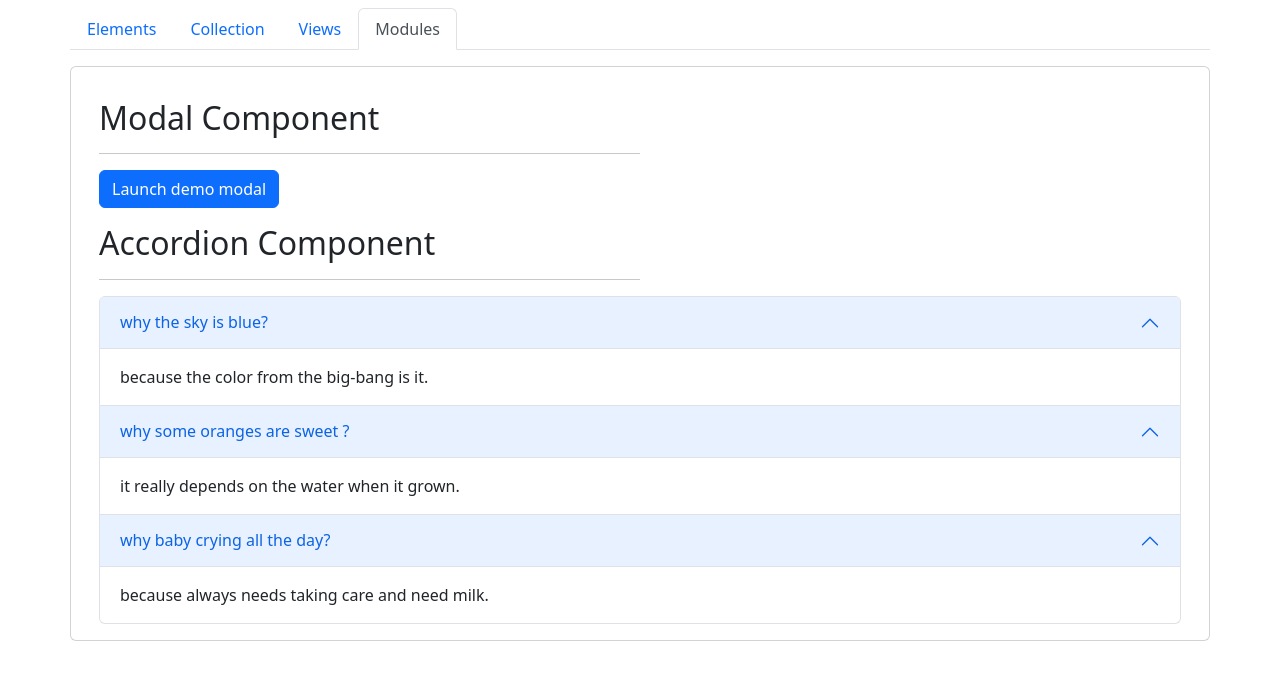
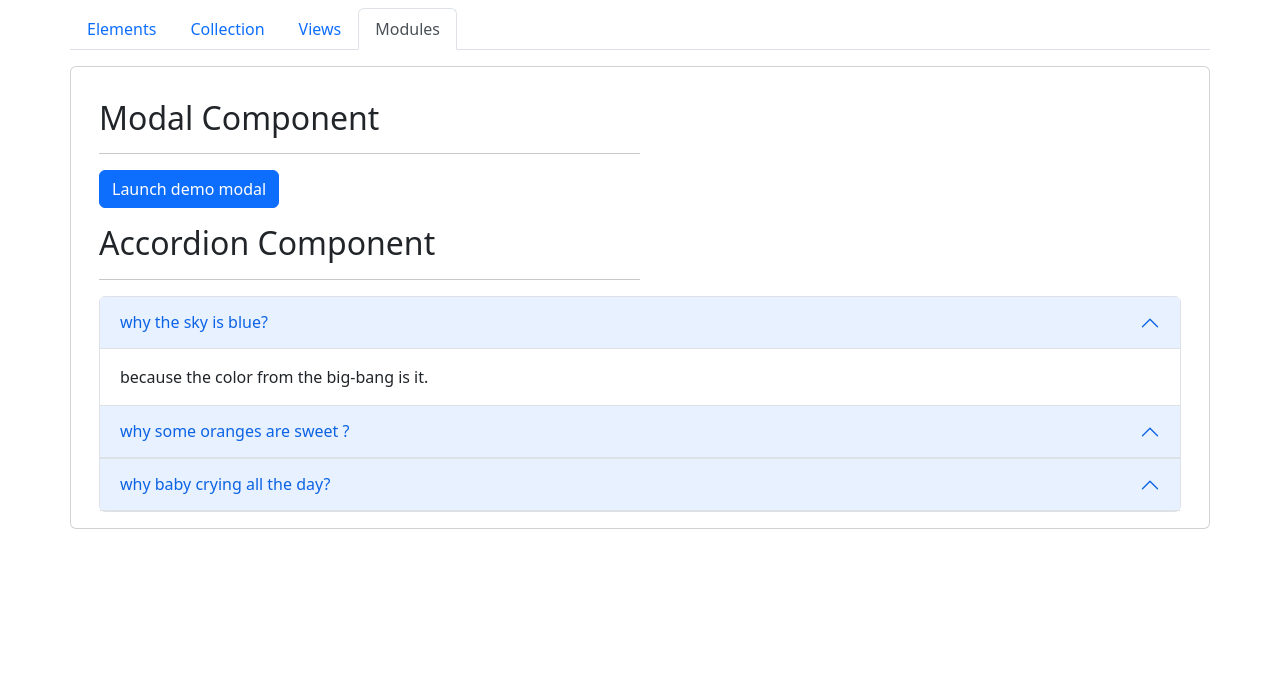
Before and after one commit to saeedd1994/moduleSys, an Angular app: page /modules in a window 1280 px wide. Shown: the top 680 px of the page. Built offline with nearby package versions, Linux system fonts and the light colour scheme.

Commit message:
implement accordion

```diff
--- a/src/app/mods/accordion/accordion.component.html
+++ b/src/app/mods/accordion/accordion.component.html
@@ -1,13 +1,11 @@
-<div class="accordion" id="accordionExample">
-    <div class="accordion-item" *ngFor="let item of accordion">
-      <h2 class="accordion-header" id="headingOne">
-        <button class="accordion-button" type="button" data-bs-toggle="collapse" data-bs-target="#collapseOne"
-                aria-expanded="true" aria-controls="collapseOne">
+<div class="accordion" id="accordionExample" >
+  <div  class="accordion-item"  *ngFor="let item of accordion; let i = index">
+    <h2 class="accordion-header" (click)="onClick(i)">
+      <button class="accordion-button" type="button">
         {{item.title}}
       </button>
     </h2>
-      <div id="collapseOne" class="accordion-collapse collapse show" aria-labelledby="headingOne"
-           data-bs-parent="#accordionExample">
+    <div id="collapseOne" [ngClass]="{'show' : i === firstIndex}"  class="accordion-collapse collapse">
       <div class="accordion-body">
         {{item.content}}
       </div>
--- a/src/app/mods/accordion/accordion.component.ts
+++ b/src/app/mods/accordion/accordion.component.ts
@@ -1,5 +1,6 @@
 import {Component, Input, OnInit} from '@angular/core';
 import {Accordion} from "../../models/accordion";
+import {first} from "rxjs";
 
 @Component({
   selector: 'app-accordion',
@@ -8,6 +9,7 @@ import {Accordion} from "../../models/accordion";
 })
 export class AccordionComponent implements OnInit {
   @Input() accordion: Accordion[] = [];
+  firstIndex: number = 0;
 
   constructor() {
   }
@@ -15,4 +17,14 @@ export class AccordionComponent implements OnInit {
   ngOnInit(): void {
   }
 
+  onClick(index: number) {
+    if(index === this.firstIndex)
+    {
+      this.firstIndex = -1
+    }else
+    {
+      this.firstIndex = index
+    }
+
+  }
 }
```
Lines whose indentation alone changed are shown as unchanged.
